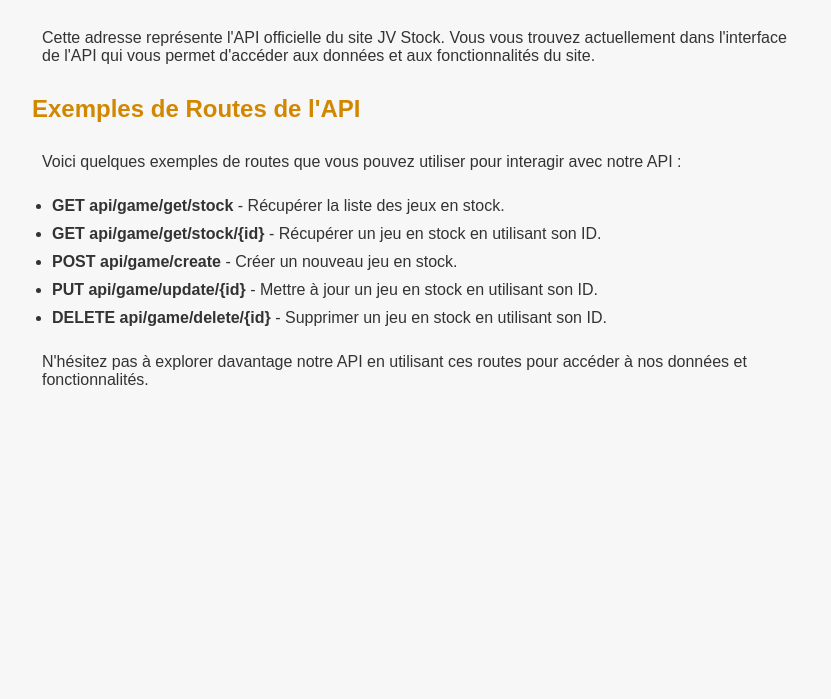
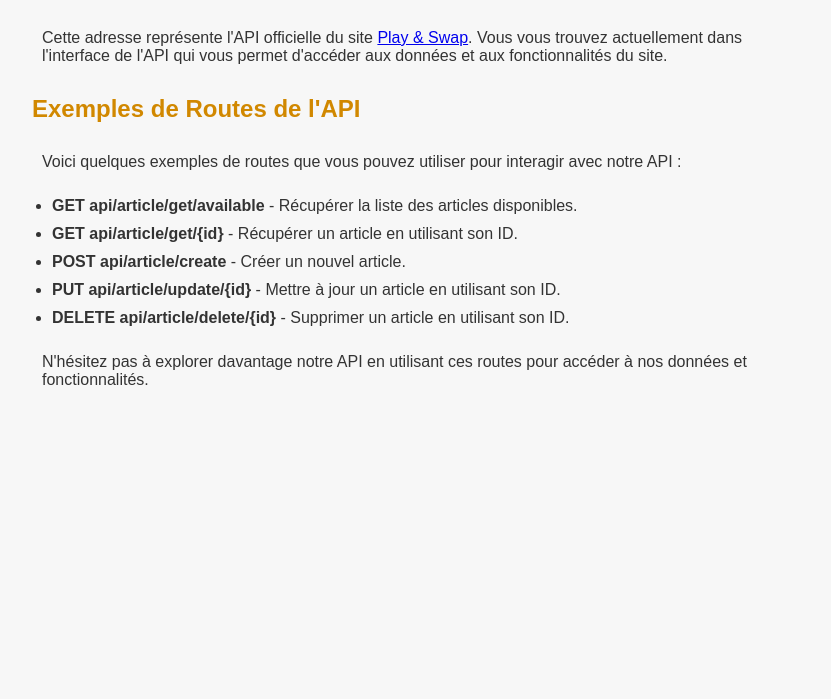
Before and after one commit to Fenysk/jv-sock, a website: page public/index.html in a window 1280 px wide. Shown: the part 101-800 px from the top of the page, without its empty margins (224-1055 px from the left). Drawn offline with Linux system fonts and the light colour scheme.

Commit message:
📝 Update documentation

```diff
--- a/public/index.html
+++ b/public/index.html
@@ -1,14 +1,13 @@
-<!DOCTYPE html>
+<!doctype html>
 <html lang="fr">
-
   <head>
-    <meta charset="UTF-8">
-    <meta name="viewport" content="width=device-width, initial-scale=1.0">
-    <title>JV Stock API</title>
+    <meta charset="UTF-8" />
+    <meta name="viewport" content="width=device-width, initial-scale=1.0" />
+    <title>Play & Swap API</title>
     <style>
       body {
         font-family: Arial, sans-serif;
-            background-color: #F7F7F7;
+        background-color: #f7f7f7;
         color: #333;
         margin: 0;
         padding: 0 20%;
@@ -41,22 +40,43 @@
   </head>
 
   <body>
-    <h1>Bienvenue dans l'API de JV Stock</h1>
-    <p>Cette adresse représente l'API officielle du site JV Stock. Vous vous trouvez actuellement dans l'interface de
-        l'API qui vous permet d'accéder aux données et aux fonctionnalités du site.</p>
+    <h1>Bienvenue dans l'API de Play & Swap</h1>
+    <p>
+      Cette adresse représente l'API officielle du site
+      <a href="https://play-and-swap.fenysk.fr">Play & Swap</a>. Vous vous
+      trouvez actuellement dans l'interface de l'API qui vous permet d'accéder
+      aux données et aux fonctionnalités du site.
+    </p>
 
     <h2>Exemples de Routes de l'API</h2>
-    <p>Voici quelques exemples de routes que vous pouvez utiliser pour interagir avec notre API :</p>
+    <p>
+      Voici quelques exemples de routes que vous pouvez utiliser pour interagir
+      avec notre API :
+    </p>
     <ul>
-        <li><strong>GET api/game/get/stock</strong> - Récupérer la liste des jeux en stock.</li>
-        <li><strong>GET api/game/get/stock/{id}</strong> - Récupérer un jeu en stock en utilisant son ID.</li>
-        <li><strong>POST api/game/create</strong> - Créer un nouveau jeu en stock.</li>
-        <li><strong>PUT api/game/update/{id}</strong> - Mettre à jour un jeu en stock en utilisant son ID.</li>
-        <li><strong>DELETE api/game/delete/{id}</strong> - Supprimer un jeu en stock en utilisant son ID.</li>
+      <li>
+        <strong>GET api/article/get/available</strong> - Récupérer la liste des articles disponibles.
+      </li>
+      <li>
+        <strong>GET api/article/get/{id}</strong> - Récupérer un article en
+        utilisant son ID.
+      </li>
+      <li>
+        <strong>POST api/article/create</strong> - Créer un nouvel article.
+      </li>
+      <li>
+        <strong>PUT api/article/update/{id}</strong> - Mettre à jour un article
+        en utilisant son ID.
+      </li>
+      <li>
+        <strong>DELETE api/article/delete/{id}</strong> - Supprimer un article
+        en utilisant son ID.
+      </li>
     </ul>
 
-    <p>N'hésitez pas à explorer davantage notre API en utilisant ces routes pour accéder à nos données et
-        fonctionnalités.</p>
+    <p>
+      N'hésitez pas à explorer davantage notre API en utilisant ces routes pour
+      accéder à nos données et fonctionnalités.
+    </p>
   </body>
-
 </html>
```
Lines whose indentation alone changed are shown as unchanged.
